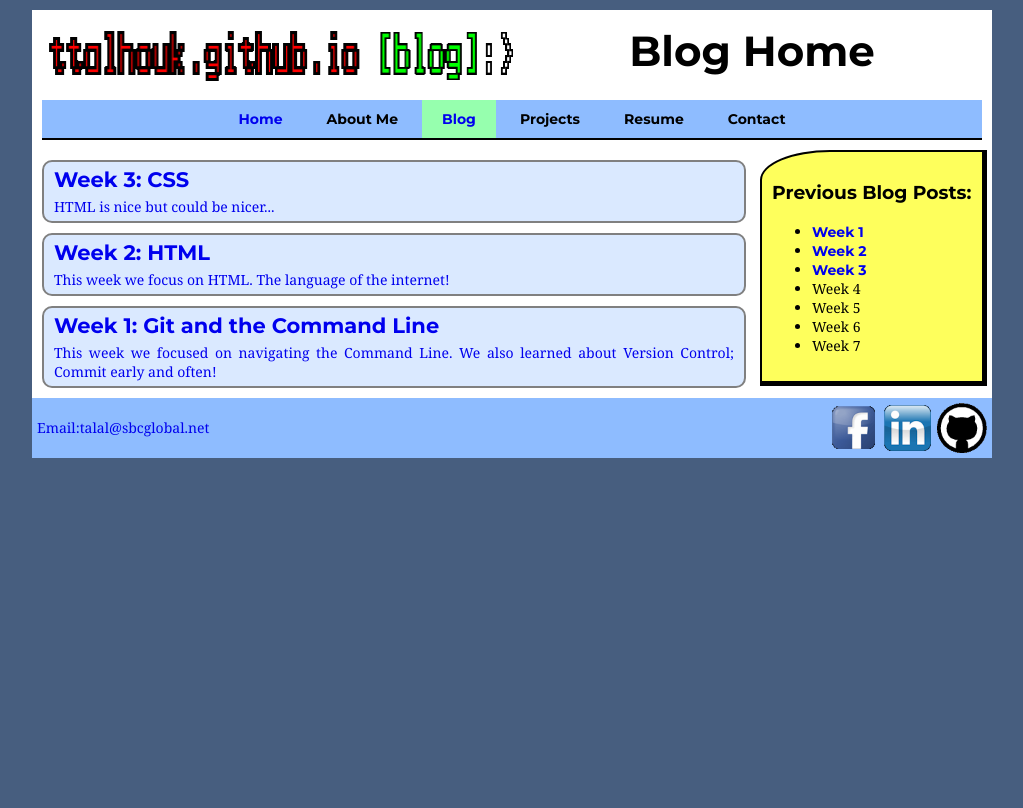
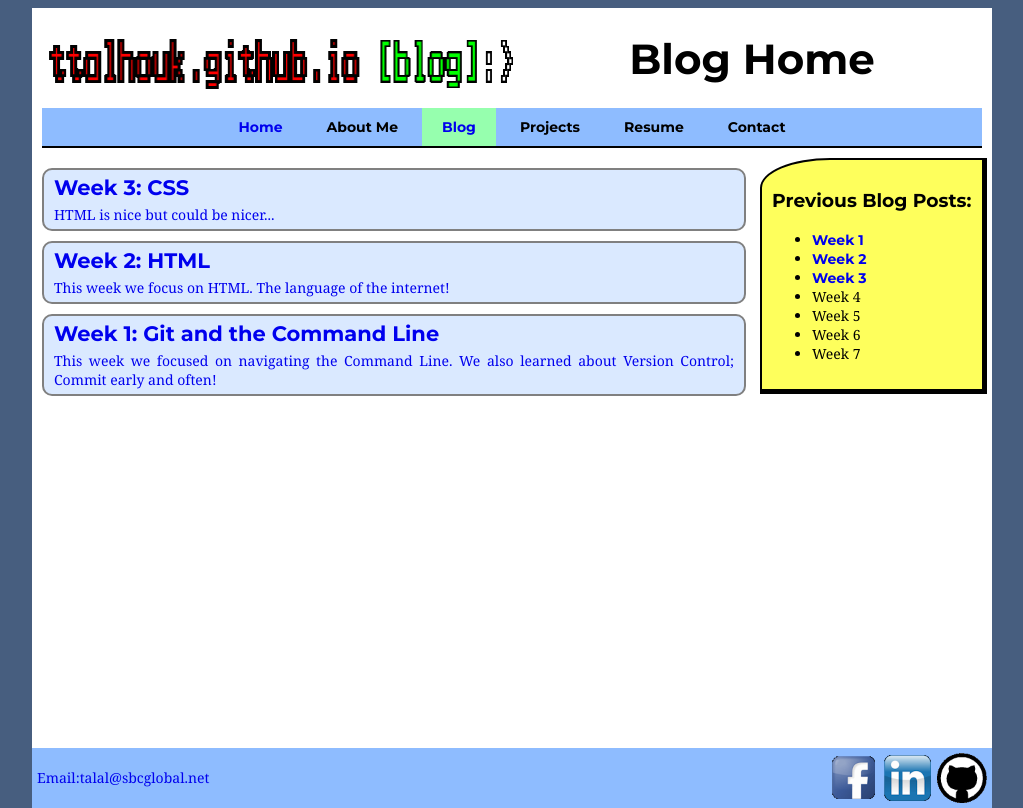
Before and after one commit to ttalhouk/ttalhouk.github.io, a PHP site: page /blog/blog-index.html in a window 1280 px wide. Shown: the whole page, without its empty margins (128-1151 px from the left). Before the commit the page ends 458 px from the top, so only its background shows below. Run offline with PHP 8.4, Linux system fonts and the light colour scheme.

Commit message:
Fix footer to bottom of page

```diff
--- a/blog/blog-index.html
+++ b/blog/blog-index.html
@@ -28,6 +28,7 @@
 <div class="entrys">
 	<a href="css-concepts.html">
 	<article class="new">
+		<!--<img src="../imgs/css-chalk.gif" alt="CSS chalkboard" />-->
 		<h1>Week 3: CSS</h1>
 		<p>HTML is nice but could be nicer...</p>
 	</article>
@@ -58,7 +59,8 @@
 			<li>Week 7</li>
 		</ul>
 	</aside>
-
+	<div class="push"></div>
+</div>
 <footer>
 	<a href="mailto:talal@sbcglobal.net"><span>Email:talal@sbcglobal.net</span></a>
 	<div class="social">
@@ -67,6 +69,6 @@
 	<a href="https://github.com/ttalhouk"><img src="../imgs/github-circled.gif" width="50" height="50"></a>
 	</div>
 </footer>
-</div>
+
 </body>
 </html>
--- a/blog/css-concepts.html
+++ b/blog/css-concepts.html
@@ -63,8 +63,8 @@
 		 tricks you've found.  Send me an email and let me know.  Thanks for reading!</p>
 	</article>
 </div>
-
-
+<div class="push"></div>
+</div>
 <footer>
 	<a href="mailto:talal@sbcglobal.net"><span>Email:talal@sbcglobal.net</span></a>
 	<div class="social">
@@ -73,6 +73,6 @@
 	<a href="https://github.com/ttalhouk"><img src="../imgs/github-circled.gif" width="50" height="50"></a>
 	</div>
 </footer>
-</div>
+
 </body>
 </html>
--- a/stylesheets/blog-default.css
+++ b/stylesheets/blog-default.css
@@ -1,6 +1,7 @@
 
-body {
+html, body {
 	background-color: #475E7F; /*dark blue*/
+	height:100%;
 }
 
 h1,h2,h3,h4,h5,h6{
@@ -15,9 +16,13 @@
 
 .wrapper {
 	width: 960px;
-	margin: 0px auto 0px auto;
+	min-height:100%;
+	height:auto !important;
+	height:100%;
+	margin: 0px auto -60px;
 	background-color:white;
-	/* background-color:#DAE9FF; light blue*/
+	overflow:auto;
+	/*background-color:#DAE9FF; light blue*/
 }
 .entrys{
 	width:720px;
@@ -41,6 +46,7 @@
 	background-color:#DAE9FF;
 	border-radius: 10px;
 	margin:10px;
+	overflow:auto;
 }
 .entrys article *{
 	margin: 5px 10px 5px 10px;
@@ -53,8 +59,8 @@
 }
 
 header img{
-float:left;
-margin:10px 0px 10px 0px;
+	float:left;
+	margin:10px 0px 10px 0px;
 }
 
 header h1{
@@ -112,6 +118,12 @@
 	margin: 0px auto;
 }
 
+.entrys img{
+	width:150px;
+	margin:5px;
+	float:left;
+}
+
 
 aside{
 	width: 200px;
@@ -128,10 +140,13 @@
 }
 
 footer{
+	width:960px;
+	margin:0px auto;
+	background-color:#8EBCFF;
+}
+footer, .push{
 	height:60px;
 	clear:both;
-	margin:0px;
-	background-color:#8EBCFF;
 }
 
 footer span{
```
Also changed, not shown: index.html (+6 -4 lines), stylesheets/default.css (+21 -7 lines).
